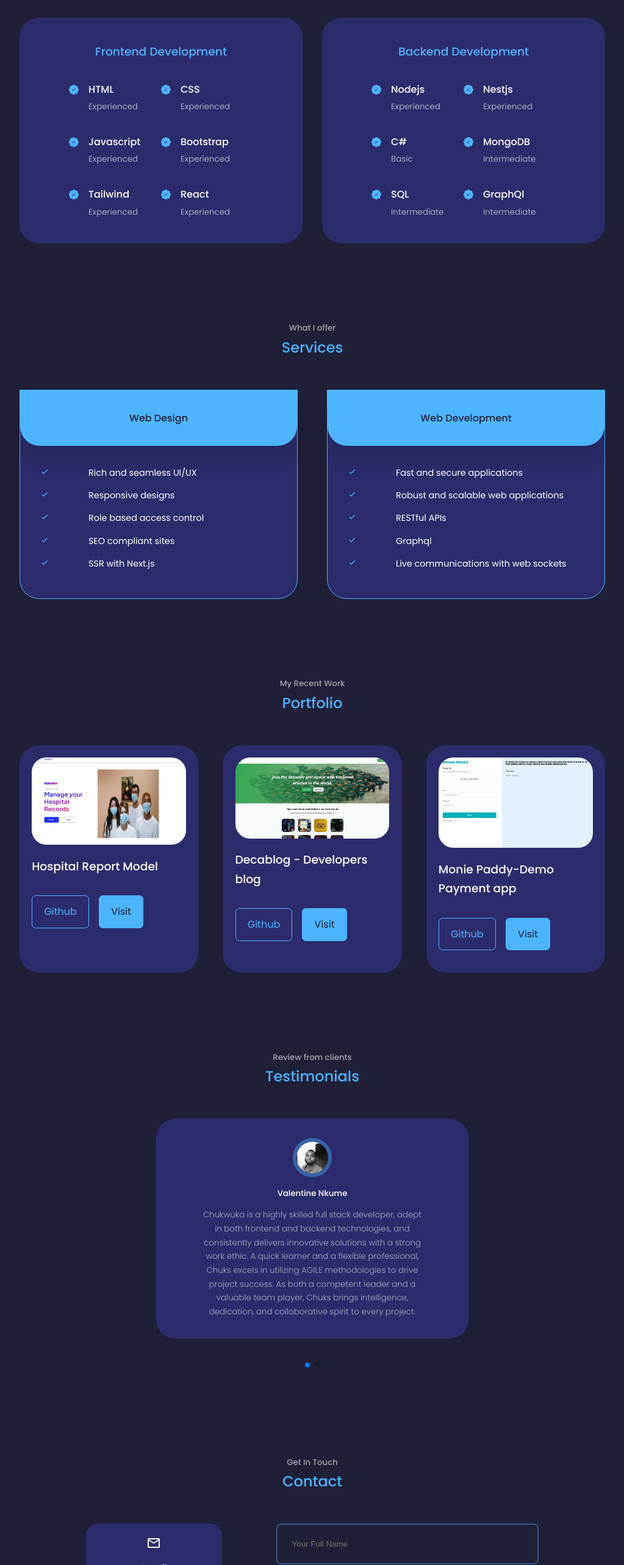
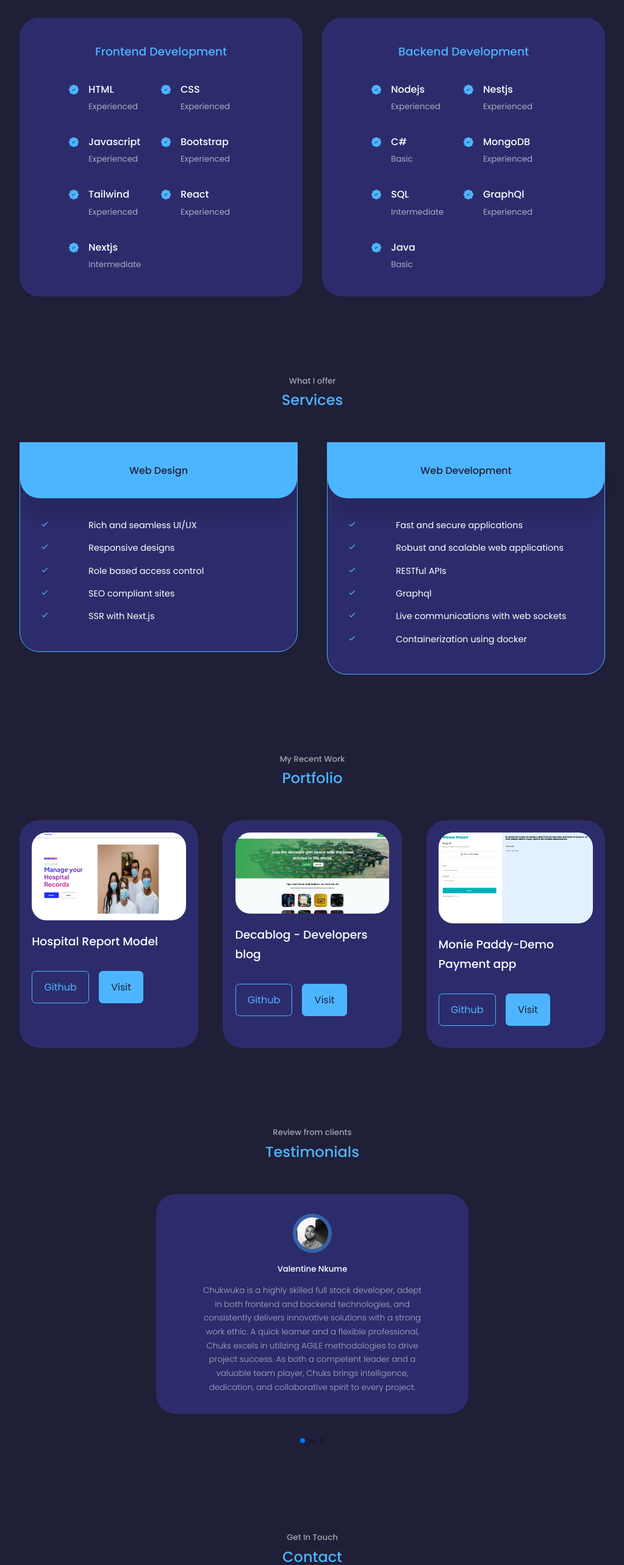
Before and after one commit to Dexstur/react-portfolio, a React (Vite) app: page / in a window 1280 px wide. Shown: the part 1857-4423 px from the top of the page at 61% size, without its empty margins (128-1151 px from the left). Built offline with nearby package versions, Linux system fonts and the light colour scheme.

Commit message:
new testimonial, skills update

```diff
--- a/src/components/experience/Experience.tsx
+++ b/src/components/experience/Experience.tsx
@@ -74,6 +74,15 @@ function Experience() {
                 </ExpSkillSmall>
               </div>
             </ExpSkill>
+            <ExpSkill>
+              <BsPatchCheckFill className="exp__icon" />
+              <div>
+                <ExpSkillHead>Nextjs</ExpSkillHead>
+                <ExpSkillSmall className="text-light">
+                  Intermediate
+                </ExpSkillSmall>
+              </div>
+            </ExpSkill>
           </ExpContent>
         </ExpCard>
         <ExpCard>
@@ -109,7 +118,7 @@ function Experience() {
               <div>
                 <ExpSkillHead>MongoDB</ExpSkillHead>
                 <ExpSkillSmall className="text-light">
-                  Intermediate
+                  Experienced
                 </ExpSkillSmall>
               </div>
             </ExpSkill>
@@ -127,8 +136,15 @@ function Experience() {
               <div>
                 <ExpSkillHead>GraphQl</ExpSkillHead>
                 <ExpSkillSmall className="text-light">
-                  Intermediate
+                  Experienced
                 </ExpSkillSmall>
+              </div>
+            </ExpSkill>
+            <ExpSkill>
+              <BsPatchCheckFill className="exp__icon" />
+              <div>
+                <ExpSkillHead>Java</ExpSkillHead>
+                <ExpSkillSmall className="text-light">Basic</ExpSkillSmall>
               </div>
             </ExpSkill>
           </ExpContent>
--- a/src/components/services/Services.tsx
+++ b/src/components/services/Services.tsx
@@ -75,6 +75,12 @@ function Services() {
                 Live communications with web sockets
               </ServiceListContent>
             </ServiceListItem>
+            <ServiceListItem>
+              <BiCheck className="service__icon" />
+              <ServiceListContent>
+                Containerization using docker
+              </ServiceListContent>
+            </ServiceListItem>
           </ServiceList>
         </ServicesCard>
       </ServicesContainer>
--- a/src/components/testimonials/testimonial.data.ts
+++ b/src/components/testimonials/testimonial.data.ts
@@ -1,5 +1,6 @@
 import val from "/val.jpg";
 import dave from "/dave.jpg";
+import freeman from "/freeman.jpeg";
 
 interface TestimonialData {
   name: string;
@@ -20,4 +21,10 @@ export const testimonials: TestimonialData[] = [
     review:
       "Chuks is a dedicated full stack developer known for his hard work and goal-driven mindset. His intelligence and innovative approach consistently lead to exceptional solutions and successful project outcomes. Chuks' commitment and technical expertise make him a valuable asset to any team.",
   },
+  {
+    name: "Frank Freeman",
+    img: freeman,
+    review:
+      "Experienced, Determined & Devoted. Mr Chuks is a top FullStack developer that can get your company what it needs within the required time it is needed as he is highly professional at what he does. Don't take it from me though, work with him and find out how good he is yourself. Highly recommended!",
+  },
 ];
```
Also changed, not shown: public/freeman.jpeg (added).
